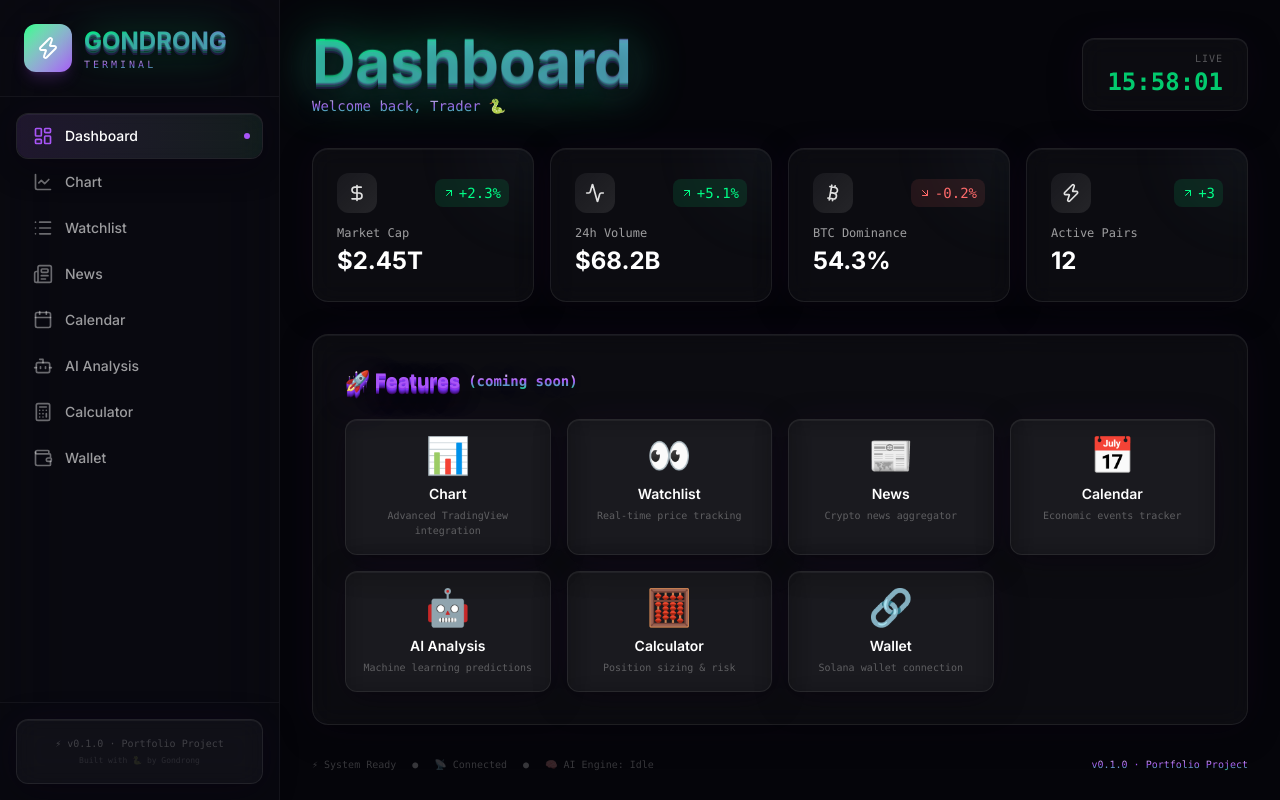
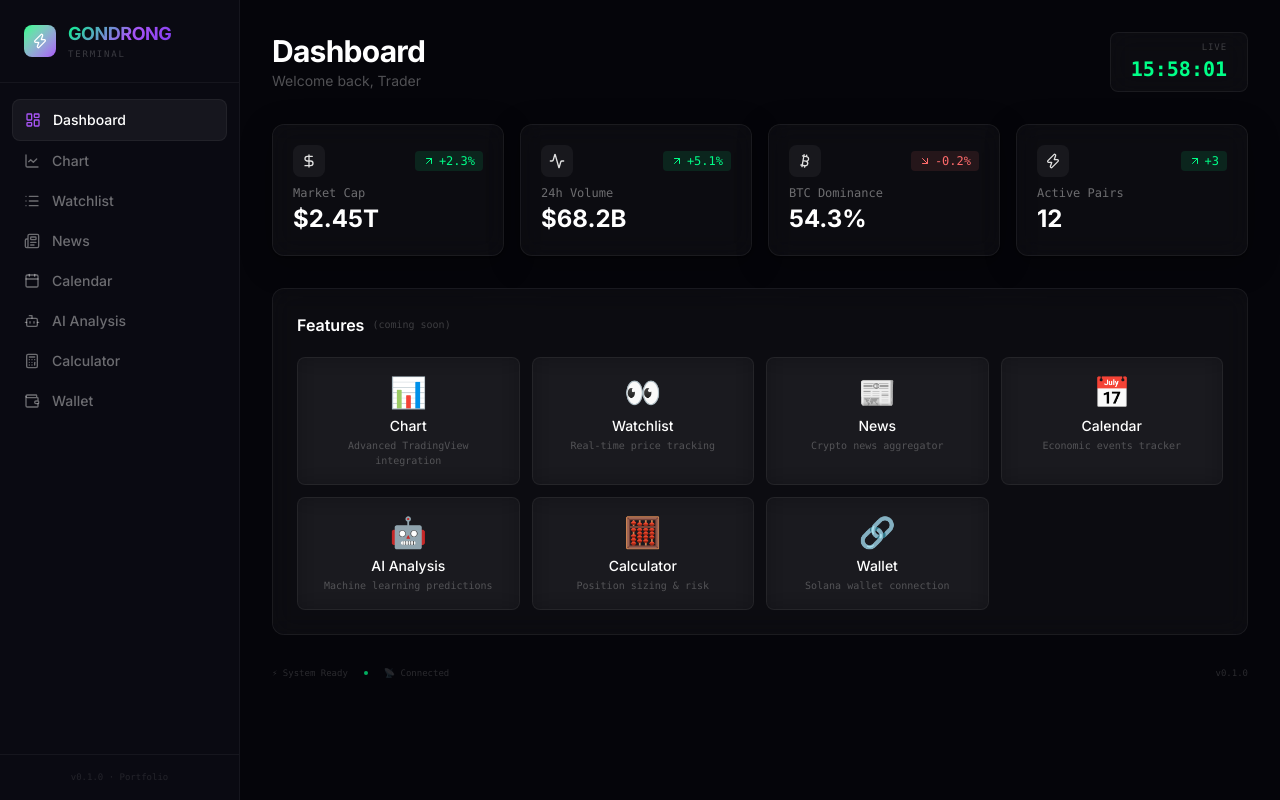
Before and after one commit to jejakmasgondrong/gondrong-terminal, a Next.js app: page / in a window 1280 px wide. Built offline with nearby package versions, Linux system fonts and the light colour scheme.

Commit message:
refactor: clean premium design - remove casino vibes, add elegant depth

```diff
--- a/app/(dashboard)/layout.tsx
+++ b/app/(dashboard)/layout.tsx
@@ -3,7 +3,6 @@
 import { ReactNode, useState } from 'react';
 import Link from 'next/link';
 import { usePathname } from 'next/navigation';
-import { motion } from 'framer-motion';
 import {
   LayoutDashboard,
   LineChart,
@@ -22,18 +21,17 @@ interface NavItem {
   label: string;
   href: string;
   icon: React.ReactNode;
-  gradient?: string;
 }
 
 const navItems: NavItem[] = [
-  { label: 'Dashboard', href: '/', icon: <LayoutDashboard className="w-5 h-5" /> },
-  { label: 'Chart', href: '/chart', icon: <LineChart className="w-5 h-5" /> },
-  { label: 'Watchlist', href: '/watchlist', icon: <List className="w-5 h-5" /> },
-  { label: 'News', href: '/news', icon: <Newspaper className="w-5 h-5" /> },
-  { label: 'Calendar', href: '/calendar', icon: <Calendar className="w-5 h-5" /> },
-  { label: 'AI Analysis', href: '/ai-analysis', icon: <Bot className="w-5 h-5" /> },
-  { label: 'Calculator', href: '/calculator', icon: <Calculator className="w-5 h-5" /> },
-  { label: 'Wallet', href: '/wallet', icon: <Wallet className="w-5 h-5" /> },
+  { label: 'Dashboard', href: '/', icon: <LayoutDashboard className="w-4 h-4" /> },
+  { label: 'Chart', href: '/chart', icon: <LineChart className="w-4 h-4" /> },
+  { label: 'Watchlist', href: '/watchlist', icon: <List className="w-4 h-4" /> },
+  { label: 'News', href: '/news', icon: <Newspaper className="w-4 h-4" /> },
+  { label: 'Calendar', href: '/calendar', icon: <Calendar className="w-4 h-4" /> },
+  { label: 'AI Analysis', href: '/ai-analysis', icon: <Bot className="w-4 h-4" /> },
+  { label: 'Calculator', href: '/calculator', icon: <Calculator className="w-4 h-4" /> },
+  { label: 'Wallet', href: '/wallet', icon: <Wallet className="w-4 h-4" /> },
 ];
 
 export default function DashboardLayout({ children }: { children: ReactNode }) {
@@ -42,120 +40,77 @@ export default function DashboardLayout({ children }: { children: ReactNode }) {
 
   return (
     <div className="flex h-screen overflow-hidden bg-[#05050a]">
-      {/* Desktop Sidebar */}
-      <aside className="hidden lg:flex w-[280px] flex-col bg-[#0a0a12]/80 backdrop-blur-2xl border-r border-white/5">
-        {/* Logo with 3D Effect */}
-        <div className="p-6 border-b border-white/5">
+      {/* Sidebar */}
+      <aside className="hidden lg:flex w-[240px] flex-col bg-[#0a0a12] border-r border-white/5">
+        {/* Logo */}
+        <div className="px-6 py-5 border-b border-white/5">
           <div className="flex items-center gap-3">
-            <motion.div
-              whileHover={{ rotate: 360, scale: 1.1 }}
-              transition={{ duration: 0.6, type: "spring" }}
-              className="w-12 h-12 rounded-xl bg-gradient-to-br from-[#00ff88] to-[#a855f7] flex items-center justify-center shadow-lg shadow-[#a855f7]/20"
-            >
-              <Zap className="w-6 h-6 text-white" />
-            </motion.div>
+            <div className="w-8 h-8 rounded-lg bg-gradient-to-br from-[#00ff88] to-[#a855f7] flex items-center justify-center">
+              <Zap className="w-4 h-4 text-white" />
+            </div>
             <div>
-              <motion.h1
-                className="text-2xl font-bold text-3d-gradient text-float-glow"
-                whileHover={{ scale: 1.05 }}
-                transition={{ duration: 0.3 }}
-              >
-                GONDRONG
-              </motion.h1>
-              <p className="text-[10px] text-white/20 font-mono tracking-[0.3em] text-premium">
-                TERMINAL
-              </p>
+              <h1 className="text-lg font-bold gradient-text tracking-tight">GONDRONG</h1>
+              <p className="text-[9px] text-white/20 font-mono tracking-[0.2em]">TERMINAL</p>
             </div>
           </div>
         </div>
 
         {/* Navigation */}
-        <nav className="flex-1 p-4 space-y-1.5 overflow-y-auto custom-scrollbar">
+        <nav className="flex-1 px-3 py-4 space-y-0.5 overflow-y-auto custom-scrollbar">
           {navItems.map((item) => {
             const isActive = pathname === item.href;
             return (
               <Link key={item.href} href={item.href}>
-                <motion.div
-                  whileHover={{ x: 6, scale: 1.02 }}
-                  whileTap={{ scale: 0.98 }}
+                <div
                   className={`
-                    relative flex items-center gap-3 px-4 py-3 rounded-xl transition-all duration-300
+                    flex items-center gap-3 px-3 py-2.5 rounded-lg transition-all duration-200
                     ${isActive
-                      ? 'glass-3d glass-3d-hover border border-[#a855f7]/20'
-                      : 'hover:glass-3d border border-transparent'
+                      ? 'bg-white/5 text-white border border-white/5'
+                      : 'text-white/40 hover:text-white/70 hover:bg-white/5'
                     }
                   `}
                 >
-                  {isActive && (
-                    <motion.div
-                      layoutId="activeIndicator"
-                      className="absolute inset-0 rounded-xl bg-gradient-to-r from-[#a855f7]/10 to-[#00ff88]/5"
-                    />
-                  )}
-                  <div className={`
-                    ${isActive ? 'text-[#a855f7]' : 'text-white/40 group-hover:text-white/60'}
-                    transition-colors duration-300 relative z-10
-                  `}>
+                  <div className={isActive ? 'text-[#a855f7]' : 'text-inherit'}>
                     {item.icon}
                   </div>
-                  <span className={`
-                    text-sm font-medium relative z-10
-                    ${isActive ? 'text-white' : 'text-white/60 group-hover:text-white/80'}
-                    transition-colors duration-300
-                  `}>
-                    {item.label}
-                  </span>
-                  {isActive && (
-                    <motion.div
-                      layoutId="activeDot"
-                      className="absolute right-3 w-1.5 h-1.5 rounded-full bg-[#a855f7] shadow-lg shadow-[#a855f7]/50"
-                    />
-                  )}
-                </motion.div>
+                  <span className="text-sm font-medium">{item.label}</span>
+                </div>
               </Link>
             );
           })}
         </nav>
 
         {/* Footer */}
-        <div className="p-4 border-t border-white/5">
-          <div className="glass-3d rounded-xl p-4 text-center">
-            <p className="text-[10px] text-white/20 font-mono">⚡ v0.1.0 · Portfolio Project</p>
-            <p className="text-[8px] text-white/10 mt-1 font-mono">Built with 🐍 by Gondrong</p>
-          </div>
+        <div className="px-6 py-4 border-t border-white/5">
+          <p className="text-[9px] text-white/10 font-mono text-center">v0.1.0 · Portfolio</p>
         </div>
       </aside>
 
-      {/* Mobile Menu Button */}
+      {/* Mobile Menu */}
       <button
         onClick={() => setIsMobileMenuOpen(!isMobileMenuOpen)}
-        className="lg:hidden fixed top-4 left-4 z-50 p-2 rounded-xl glass-3d"
+        className="lg:hidden fixed top-4 left-4 z-50 p-2 rounded-lg bg-[#0a0a12] border border-white/10"
       >
         {isMobileMenuOpen ? <X className="w-5 h-5" /> : <Menu className="w-5 h-5" />}
       </button>
 
-      {/* Mobile Sidebar */}
       {isMobileMenuOpen && (
-        <div className="lg:hidden fixed inset-0 z-40 bg-black/80 backdrop-blur-xl">
-          <aside className="w-[280px] h-full bg-[#0a0a12] border-r border-white/5 p-4">
-            <div className="p-4">
-              <h1 className="text-2xl font-bold text-3d-gradient">GONDRONG</h1>
+        <div className="lg:hidden fixed inset-0 z-40 bg-black/80 backdrop-blur-sm">
+          <aside className="w-[240px] h-full bg-[#0a0a12] border-r border-white/5 p-4">
+            <div className="p-2">
+              <h1 className="text-xl font-bold gradient-text">GONDRONG</h1>
             </div>
-            <nav className="mt-4 space-y-1">
+            <nav className="mt-4 space-y-0.5">
               {navItems.map((item) => {
                 const isActive = pathname === item.href;
                 return (
                   <Link key={item.href} href={item.href} onClick={() => setIsMobileMenuOpen(false)}>
                     <div className={`
-                      flex items-center gap-3 px-4 py-3 rounded-xl transition-all
-                      ${isActive ? 'glass-3d border border-[#a855f7]/20' : 'hover:glass-3d'}
+                      flex items-center gap-3 px-3 py-2.5 rounded-lg transition-all
+                      ${isActive ? 'bg-white/5 text-white' : 'text-white/40 hover:text-white/70 hover:bg-white/5'}
                     `}>
-                      <div className={isActive ? 'text-[#a855f7]' : 'text-white/40'}>
-                        {item.icon}
-                      </div>
-                      <span className={`text-sm ${isActive ? 'text-white' : 'text-white/60'}`}>
-                        {item.label}
-                      </span>
+                      <div className={isActive ? 'text-[#a855f7]' : ''}>{item.icon}</div>
+                      <span className="text-sm">{item.label}</span>
                     </div>
                   </Link>
                 );
@@ -166,7 +121,7 @@ export default function DashboardLayout({ children }: { children: ReactNode }) {
       )}
 
       {/* Main Content */}
-      <main className="flex-1 overflow-auto custom-scrollbar bg-[#05050a]">
+      <main className="flex-1 overflow-auto custom-scrollbar">
         <div className="p-6 lg:p-8">{children}</div>
       </main>
     </div>
--- a/app/(dashboard)/page.tsx
+++ b/app/(dashboard)/page.tsx
@@ -1,7 +1,6 @@
 'use client';
 
 import { useEffect, useState } from 'react';
-import { motion } from 'framer-motion';
 import {
   DollarSign,
   Activity,
@@ -33,28 +32,28 @@ export default function DashboardPage() {
       value: '$2.45T',
       change: '+2.3%',
       up: true,
-      icon: <DollarSign className="w-5 h-5" />,
+      icon: <DollarSign className="w-4 h-4" />,
     },
     {
       label: '24h Volume',
       value: '$68.2B',
       change: '+5.1%',
       up: true,
-      icon: <Activity className="w-5 h-5" />,
+      icon: <Activity className="w-4 h-4" />,
     },
     {
       label: 'BTC Dominance',
       value: '54.3%',
       change: '-0.2%',
       up: false,
-      icon: <Bitcoin className="w-5 h-5" />,
+      icon: <Bitcoin className="w-4 h-4" />,
     },
     {
       label: 'Active Pairs',
       value: '12',
       change: '+3',
       up: true,
-      icon: <Zap className="w-5 h-5" />,
+      icon: <Zap className="w-4 h-4" />,
     },
   ];
 
@@ -70,120 +69,73 @@ export default function DashboardPage() {
 
   return (
     <div className="space-y-8">
-      {/* Header with 3D Text */}
-      <motion.div
-        initial={{ opacity: 0, y: -30 }}
-        animate={{ opacity: 1, y: 0 }}
-        transition={{ duration: 0.6, type: "spring" }}
-        className="flex flex-col md:flex-row justify-between items-start md:items-center gap-4"
-      >
+      {/* Header */}
+      <div className="flex flex-col md:flex-row justify-between items-start md:items-center gap-4">
         <div>
-          <motion.h1
-            className="text-5xl md:text-6xl font-bold text-3d-gradient text-float-glow"
-            whileHover={{ scale: 1.02 }}
-            transition={{ duration: 0.3 }}
-          >
-            Dashboard
-          </motion.h1>
-          <motion.p
-            className="text-white/40 text-sm font-mono mt-1 flex items-center gap-2"
-            initial={{ opacity: 0 }}
-            animate={{ opacity: 1 }}
-            transition={{ delay: 0.3 }}
-          >
-            <span className="text-premium">Welcome back, Trader</span>
-            <span className="text-[#00ff88]">🐍</span>
-          </motion.p>
+          <h1 className="text-3xl font-bold text-white tracking-tight">Dashboard</h1>
+          <p className="text-white/30 text-sm mt-0.5">Welcome back, Trader</p>
         </div>
-        <motion.div
-          className="glass-3d px-6 py-3 rounded-xl text-right min-w-[140px]"
-          whileHover={{ scale: 1.05, y: -2 }}
-          transition={{ duration: 0.3 }}
-        >
-          <p className="text-[10px] text-white/30 font-mono tracking-widest">LIVE</p>
-          <p className="text-2xl font-mono font-bold text-[#00ff88] neon-pulse">
+        <div className="glass px-5 py-2 rounded-lg min-w-[120px] text-right">
+          <p className="text-[9px] text-white/20 font-mono tracking-widest">LIVE</p>
+          <p className="text-xl font-mono font-semibold text-[#00ff88]">
             {time || '--:--:--'}
           </p>
-        </motion.div>
-      </motion.div>
+        </div>
+      </div>
 
-      {/* Stats Grid with 3D Cards */}
+      {/* Stats */}
       <div className="grid grid-cols-1 md:grid-cols-2 lg:grid-cols-4 gap-4">
         {stats.map((stat, index) => (
-          <motion.div
+          <div
             key={index}
-            initial={{ opacity: 0, y: 20 }}
-            animate={{ opacity: 1, y: 0 }}
-            transition={{ delay: index * 0.05, type: "spring" }}
-            whileHover={{ y: -8, scale: 1.02 }}
-            className="glass-3d glass-3d-hover rounded-2xl p-6 border border-white/5 group relative overflow-hidden"
+            className="glass hover-lift rounded-xl p-5 border border-white/5 shadow-card"
           >
-            <div className="absolute top-0 right-0 w-32 h-32 bg-gradient-to-br from-[#a855f7] to-[#00ff88] opacity-5 rounded-full blur-2xl -translate-y-1/2 translate-x-1/2" />
-            <div className="relative">
-              <div className="flex items-center justify-between mb-3">
-                <div className="w-10 h-10 rounded-xl bg-gradient-to-br from-white/5 to-white/10 flex items-center justify-center">
+            <div className="flex items-center justify-between mb-2">
+              <div className="w-8 h-8 rounded-lg bg-white/5 flex items-center justify-center">
                 {stat.icon}
               </div>
-                <span className={`text-sm font-mono px-2 py-1 rounded-lg flex items-center gap-1 ${
+              <span className={`text-xs font-mono px-2 py-0.5 rounded flex items-center gap-1 ${
                 stat.up ? 'text-[#00ff88] bg-[#00ff88]/10' : 'text-[#ff6b6b] bg-[#ff6b6b]/10'
               }`}>
                 {stat.up ? <ArrowUpRight className="w-3 h-3" /> : <ArrowDownRight className="w-3 h-3" />}
                 {stat.change}
               </span>
             </div>
-              <p className="text-white/60 text-xs font-mono">{stat.label}</p>
-              <p className="text-2xl font-bold text-white mt-1">{stat.value}</p>
+            <p className="text-white/40 text-xs font-mono">{stat.label}</p>
+            <p className="text-2xl font-bold text-white mt-0.5">{stat.value}</p>
           </div>
-          </motion.div>
         ))}
       </div>
 
-      {/* Features Grid with 3D Cards */}
-      <motion.div
-        initial={{ opacity: 0 }}
-        animate={{ opacity: 1 }}
-        transition={{ delay: 0.2 }}
-        className="glass-3d rounded-2xl p-8 border border-white/5"
+      {/* Features */}
+      <div className="glass rounded-xl p-6 border border-white/5">
+        <div className="flex items-center gap-2 mb-5">
+          <h2 className="text-base font-semibold text-white">Features</h2>
+          <span className="text-[10px] text-white/20 font-mono">(coming soon)</span>
+        </div>
+        <div className="grid grid-cols-2 md:grid-cols-3 lg:grid-cols-4 gap-3">
+          {features.map((feature, index) => (
+            <div
+              key={index}
+              className="glass hover-lift rounded-lg p-4 text-center border border-white/5"
             >
-        <h2 className="text-xl font-bold mb-6 flex items-center gap-2">
-          <span className="text-3d-glow">🚀 Features</span>
-          <span className="text-white/20 text-sm font-mono text-premium">(coming soon)</span>
-        </h2>
-        <div className="grid grid-cols-2 md:grid-cols-3 lg:grid-cols-4 gap-4">
-          {features.map((feature, index) => (
-            <motion.div
-              key={index}
-              whileHover={{ y: -8, scale: 1.05 }}
-              whileTap={{ scale: 0.95 }}
-              transition={{ type: "spring", stiffness: 400 }}
-              className="glass-3d glass-3d-hover rounded-xl p-4 text-center border border-white/5 hover:border-[#a855f7]/20 transition-all duration-300"
-            >
-              <div className="text-4xl mb-2 animate-float">{feature.emoji}</div>
-              <p className="text-sm font-semibold text-white">{feature.label}</p>
-              <p className="text-[10px] text-white/30 font-mono mt-1">{feature.desc}</p>
-            </motion.div>
+              <div className="text-3xl mb-1.5">{feature.emoji}</div>
+              <p className="text-sm font-medium text-white">{feature.label}</p>
+              <p className="text-[10px] text-white/25 font-mono mt-0.5">{feature.desc}</p>
+            </div>
           ))}
         </div>
-      </motion.div>
+      </div>
 
-      {/* Status Bar */}
-      <motion.div
-        className="flex items-center justify-between text-[10px] text-white/20 font-mono"
-        initial={{ opacity: 0 }}
-        animate={{ opacity: 1 }}
-        transition={{ delay: 0.4 }}
-      >
+      {/* Status */}
+      <div className="flex items-center justify-between text-[9px] text-white/15 font-mono">
         <div className="flex items-center gap-4">
           <span>⚡ System Ready</span>
-          <span>●</span>
+          <span className="w-1 h-1 rounded-full bg-[#00ff88] live-pulse" />
           <span>📡 Connected</span>
-          <span>●</span>
-          <span>🧠 AI Engine: Idle</span>
         </div>
-        <div className="text-premium">
-          <span>v0.1.0 · Portfolio Project</span>
+        <div>v0.1.0</div>
       </div>
-      </motion.div>
     </div>
   );
 }
--- a/app/globals.css
+++ b/app/globals.css
@@ -16,71 +16,56 @@
     color: var(--color-foreground);
     font-family: 'Inter', sans-serif;
     background-image:
-      radial-gradient(ellipse at 0% 0%, rgba(88, 0, 255, 0.08) 0%, transparent 60%),
-      radial-gradient(ellipse at 100% 100%, rgba(0, 255, 136, 0.05) 0%, transparent 60%);
+      radial-gradient(ellipse at 0% 0%, rgba(88, 0, 255, 0.06) 0%, transparent 50%),
+      radial-gradient(ellipse at 100% 100%, rgba(0, 255, 136, 0.03) 0%, transparent 50%);
   }
 }
 
 @layer utilities {
-  /* Gradient Text */
+  /* Premium Gradient Text - Clean version */
   .gradient-text {
-    background: linear-gradient(to right, #00ff88, #a855f7, #7c3aed);
+    background: linear-gradient(135deg, #00ff88 0%, #a855f7 60%, #7c3aed 100%);
     -webkit-background-clip: text;
     -webkit-text-fill-color: transparent;
     background-clip: text;
   }
 
-  /* Glow Effects */
-  .glow-purple {
-    box-shadow: 0 0 40px rgba(124, 58, 237, 0.15);
+  /* Subtle Glow - Not too much */
+  .subtle-glow {
+    box-shadow: 0 0 30px rgba(124, 58, 237, 0.08);
   }
 
-  .glow-green {
-    box-shadow: 0 0 40px rgba(0, 255, 136, 0.1);
-  }
-
-  /* Glassmorphism */
+  /* Glassmorphism - Clean */
   .glass {
-    background: rgba(255, 255, 255, 0.05);
+    background: rgba(255, 255, 255, 0.03);
     backdrop-filter: blur(12px);
     -webkit-backdrop-filter: blur(12px);
-    border: 1px solid rgba(255, 255, 255, 0.1);
+    border: 1px solid rgba(255, 255, 255, 0.06);
   }
 
   .glass-hover {
-    transition: all 0.3s ease;
+    transition: all 0.2s ease;
   }
 
   .glass-hover:hover {
-    background: rgba(255, 255, 255, 0.1);
-    border-color: rgba(168, 85, 247, 0.3);
+    background: rgba(255, 255, 255, 0.05);
+    border-color: rgba(168, 85, 247, 0.15);
   }
 
-  /* Animated Gradient Border */
-  .animated-border {
-    position: relative;
-    background: linear-gradient(60deg, #a855f7, #00ff88, #7c3aed, #00ff88);
-    background-size: 300% 300%;
-    animation: gradient-shift 4s ease-in-out infinite;
+  /* Deep Shadow for Depth */
+  .shadow-deep {
+    box-shadow:
+      0 4px 24px rgba(0, 0, 0, 0.4),
+      0 1px 2px rgba(255, 255, 255, 0.03);
   }
 
-  @keyframes gradient-shift {
-    0% { background-position: 0% 50%; }
-    50% { background-position: 100% 50%; }
-    100% { background-position: 0% 50%; }
+  .shadow-card {
+    box-shadow:
+      0 1px 3px rgba(0, 0, 0, 0.5),
+      0 8px 32px rgba(0, 0, 0, 0.3);
   }
 
-  /* Neon Pulse */
-  .neon-pulse {
-    animation: pulse-glow 2s ease-in-out infinite;
-  }
-
-  @keyframes pulse-glow {
-    0%, 100% { opacity: 1; }
-    50% { opacity: 0.6; }
-  }
-
-  /* Scrollbar */
+  /* Scrollbar - Minimal */
   .custom-scrollbar::-webkit-scrollbar {
     width: 4px;
   }
@@ -90,173 +75,47 @@
   }
 
   .custom-scrollbar::-webkit-scrollbar-thumb {
-    background: rgba(168, 85, 247, 0.4);
+    background: rgba(168, 85, 247, 0.3);
     border-radius: 9999px;
   }
 
   .custom-scrollbar::-webkit-scrollbar-thumb:hover {
-    background: rgba(168, 85, 247, 0.6);
+    background: rgba(168, 85, 247, 0.5);
   }
 }
 
-/* Animations */
-@keyframes float {
-  0%, 100% { transform: translateY(0px); }
-  50% { transform: translateY(-10px); }
+/* Subtle Animations - Only on hover */
+.hover-lift {
+  transition: all 0.2s cubic-bezier(0.175, 0.885, 0.32, 1.275);
 }
 
-.animate-float {
-  animation: float 6s ease-in-out infinite;
+.hover-lift:hover {
+  transform: translateY(-2px);
+  box-shadow: 0 8px 32px rgba(0, 0, 0, 0.4);
+}
+
+/* Pulse for live indicator - Minimal */
+.live-pulse {
+  animation: pulse-dot 2s ease-in-out infinite;
+}
+
+@keyframes pulse-dot {
+  0%, 100% { opacity: 1; }
+  50% { opacity: 0.4; }
+}
+
+/* Skeleton shimmer - Clean */
+.shimmer {
+  background: linear-gradient(90deg,
+    rgba(255,255,255,0.03) 0%,
+    rgba(255,255,255,0.06) 50%,
+    rgba(255,255,255,0.03) 100%
+  );
+  background-size: 200% 100%;
+  animation: shimmer 3s ease-in-out infinite;
 }
 
 @keyframes shimmer {
   0% { background-position: -200% 0; }
   100% { background-position: 200% 0; }
 }
-
-.shimmer {
-  background: linear-gradient(90deg, transparent, rgba(168, 85, 247, 0.1), transparent);
-  background-size: 200% 100%;
-  animation: shimmer 3s ease-in-out infinite;
-}
-
-/* 3D Text Effects */
-.text-3d {
-  position: relative;
-  display: inline-block;
-  color: #00ff88;
-  text-shadow:
-    0 1px 0 #00cc6a,
-    0 2px 0 #00b85e,
-    0 3px 0 #00a452,
-    0 4px 0 #009046,
-    0 5px 0 #007c3a,
-    0 6px 0 #00682e,
-    0 7px 0 #005422,
-    0 8px 0 #004016,
-    0 9px 0 #002c0a,
-    0 10px 20px rgba(0, 0, 0, 0.8),
-    0 10px 40px rgba(0, 255, 136, 0.2);
-}
-
-.text-3d-glow {
-  position: relative;
-  display: inline-block;
-  color: #a855f7;
-  text-shadow:
-    0 1px 0 #9333ea,
-    0 2px 0 #7c3aed,
-    0 3px 0 #6d28d9,
-    0 4px 0 #5b21b6,
-    0 5px 0 #4c1d95,
-    0 6px 0 #3b0764,
-    0 7px 20px rgba(0, 0, 0, 0.8),
-    0 7px 40px rgba(168, 85, 247, 0.3),
-    0 0 80px rgba(168, 85, 247, 0.1);
-}
-
-.text-3d-gradient {
-  position: relative;
-  display: inline-block;
-  background: linear-gradient(135deg, #00ff88 0%, #a855f7 40%, #7c3aed 70%, #00ff88 100%);
-  background-size: 300% 300%;
-  -webkit-background-clip: text;
-  -webkit-text-fill-color: transparent;
-  background-clip: text;
-  animation: gradient-shift-3d 4s ease-in-out infinite;
-  text-shadow:
-    0 1px 0 rgba(0, 255, 136, 0.3),
-    0 2px 0 rgba(168, 85, 247, 0.3),
-    0 4px 0 rgba(0, 255, 136, 0.2),
-    0 6px 0 rgba(124, 58, 237, 0.2),
-    0 8px 20px rgba(0, 0, 0, 0.8),
-    0 8px 40px rgba(168, 85, 247, 0.2);
-}
-
-@keyframes gradient-shift-3d {
-  0% { background-position: 0% 50%; }
-  50% { background-position: 100% 50%; }
-  100% { background-position: 0% 50%; }
-}
-
-/* Floating Glow Effect */
-.text-float-glow {
-  animation: float-glow 3s ease-in-out infinite;
-}
-
-@keyframes float-glow {
-  0%, 100% {
-    transform: translateY(0px);
-    filter: drop-shadow(0 0 20px rgba(0, 255, 136, 0.3));
-  }
-  50% {
-    transform: translateY(-5px);
-    filter: drop-shadow(0 0 40px rgba(0, 255, 136, 0.6));
-  }
-}
-
-/* Premium Gradient Background for Text */
-.text-premium {
-  background: linear-gradient(180deg, #ffffff 0%, #a855f7 50%, #00ff88 100%);
-  -webkit-background-clip: text;
-  -webkit-text-fill-color: transparent;
-  background-clip: text;
-  text-shadow:
-    0 0 40px rgba(168, 85, 247, 0.3),
-    0 0 80px rgba(0, 255, 136, 0.1);
-}
-
-/* Neon Border Glow */
-.neon-border {
-  position: relative;
-  border: 2px solid transparent;
-  background-clip: padding-box;
-}
-
-.neon-border::before {
-  content: '';
-  position: absolute;
-  inset: -2px;
-  border-radius: inherit;
-  padding: 2px;
-  background: linear-gradient(135deg, #00ff88, #a855f7, #7c3aed, #00ff88);
-  background-size: 300% 300%;
-  animation: gradient-shift 4s ease-in-out infinite;
-  -webkit-mask: linear-gradient(#fff 0 0) content-box, linear-gradient(#fff 0 0);
-  -webkit-mask-composite: xor;
-  mask-composite: exclude;
-  pointer-events: none;
-}
-
-/* Glass with 3D Depth */
-.glass-3d {
-  background: rgba(255, 255, 255, 0.03);
-  backdrop-filter: blur(12px);
-  -webkit-backdrop-filter: blur(12px);
-  border: 1px solid rgba(255, 255, 255, 0.08);
-  box-shadow:
-    0 8px 32px rgba(0, 0, 0, 0.4),
-    inset 0 1px 0 rgba(255, 255, 255, 0.05),
-    0 0 40px rgba(168, 85, 247, 0.05);
-}
-
-.glass-3d-hover {
-  transition: all 0.4s cubic-bezier(0.175, 0.885, 0.32, 1.275);
-}
-
-.glass-3d-hover:hover {
-  transform: translateY(-4px) scale(1.01);
-  background: rgba(255, 255, 255, 0.06);
-  border-color: rgba(168, 85, 247, 0.2);
-  box-shadow:
-    0 16px 48px rgba(0, 0, 0, 0.6),
-    inset 0 1px 0 rgba(255, 255, 255, 0.08),
-    0 0 60px rgba(168, 85, 247, 0.08);
-}
-
-/* Text Stroke */
-.text-stroke {
-  -webkit-text-stroke: 2px rgba(168, 85, 247, 0.3);
-  text-stroke: 2px rgba(168, 85, 247, 0.3);
-  color: transparent;
-}
```
Lines whose indentation alone changed are shown as unchanged.
